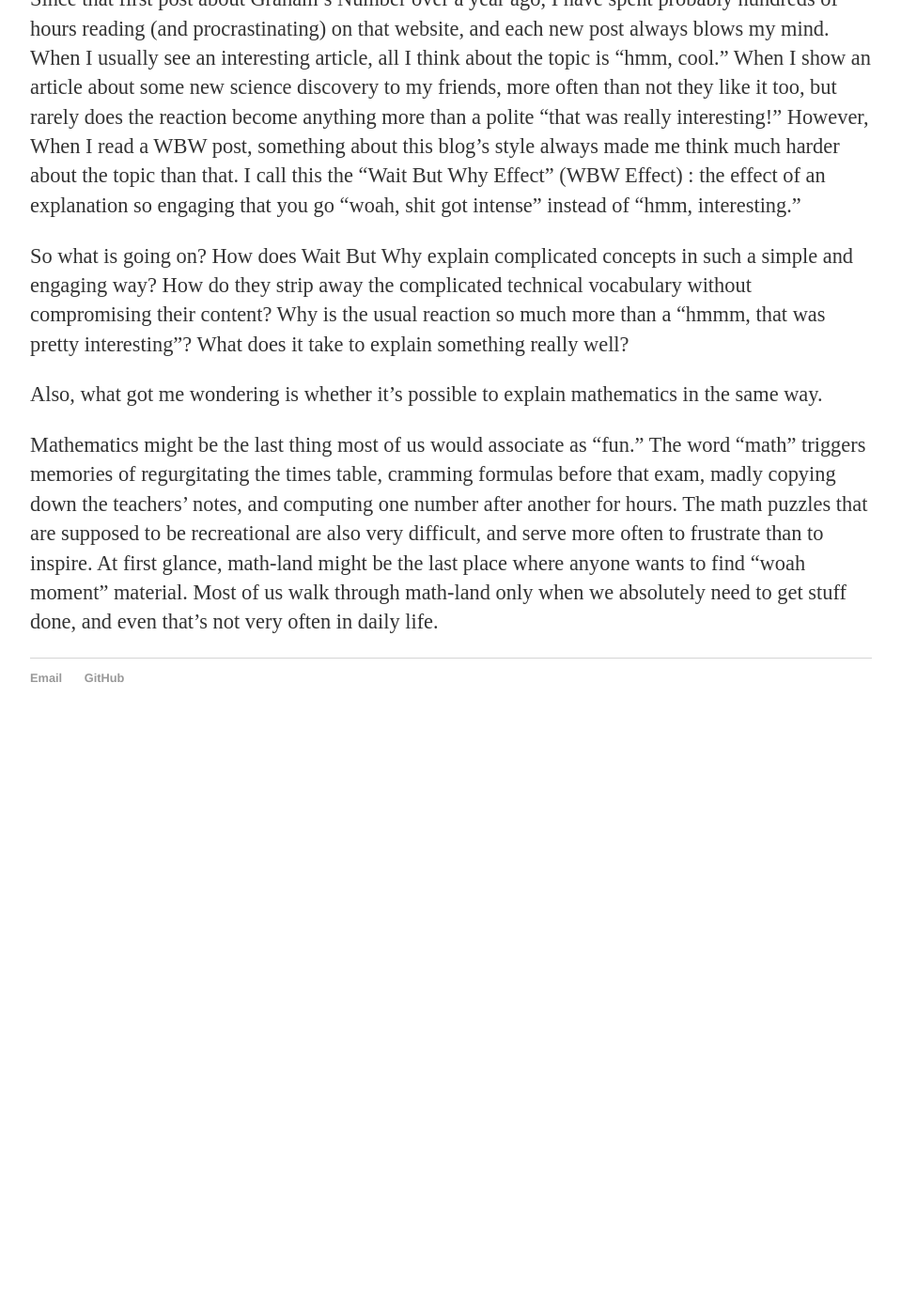
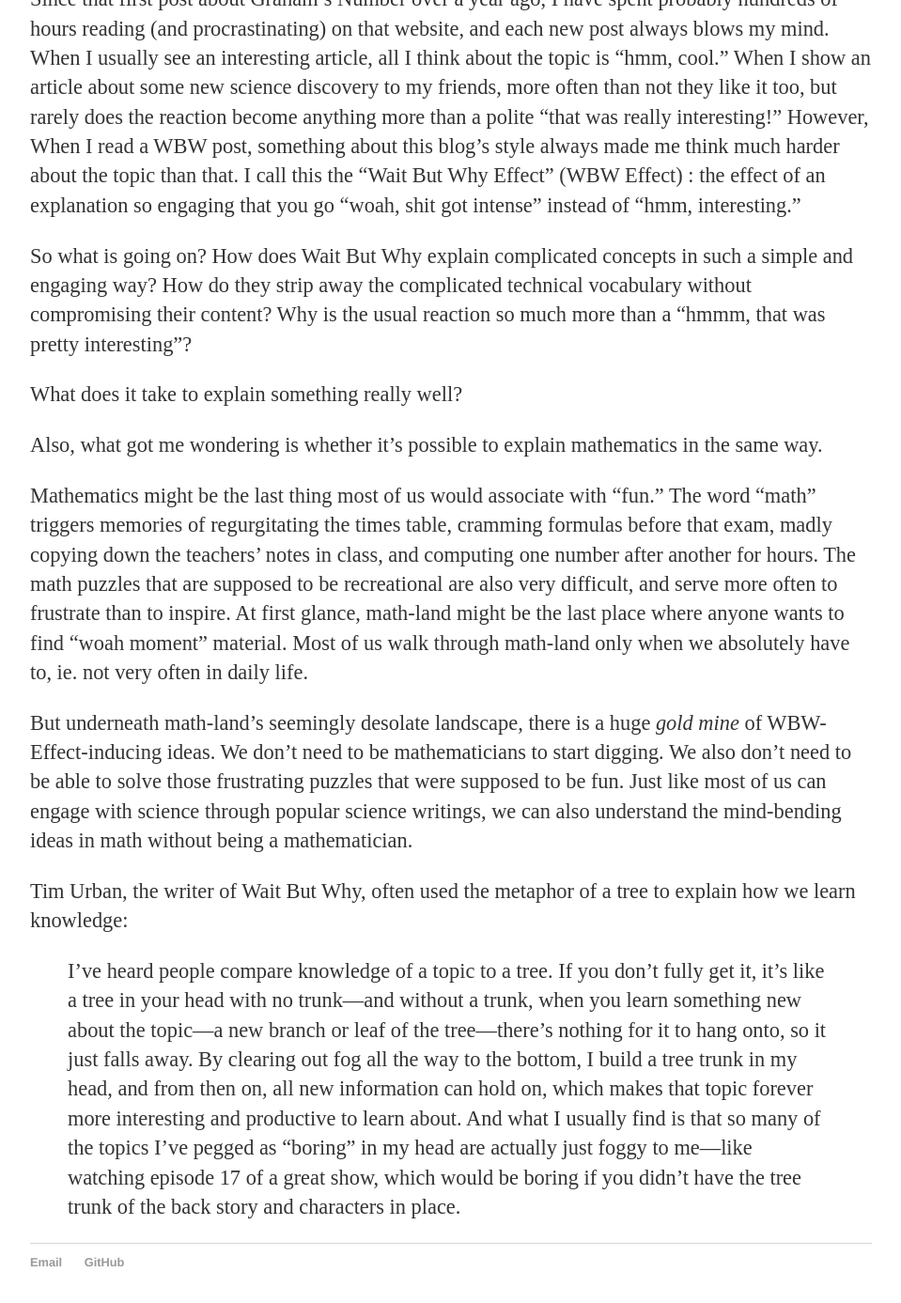
Before and after one commit to maxiulee/maxiulee.github.io, a Jekyll site: the page built from _posts/2016-05-04-what-is-mits-and-pi?.md, in a window 1280 px wide and 1400 px high, scrolled down 1110 px. Shown: the top 1387 px of the window at 94% size, without its empty margins (160-1119 px from the left). Built offline with Jekyll 4.4.1, drawn with Linux system fonts in a browser that asks for light colours; before the commit the page ends 1899 px from its top, so only the background shows below that.

Commit message:
Update 2016-05-04-what-is-mits-and-pi?.md

```diff
--- a/_posts/2016-05-04-what-is-mits-and-pi?.md
+++ b/_posts/2016-05-04-what-is-mits-and-pi?.md
@@ -14,8 +14,16 @@
 
 Since that first post about Graham's Number over a year ago, I have spent probably hundreds of hours reading (and procrastinating) on that website, and each new post always blows my mind. When I usually see an interesting article, all I think about the topic is "hmm, cool."  When I show an article about some new science discovery to my friends, more often than not they like it too, but rarely does the reaction become anything more than a polite "that was really interesting!" However, When I read a WBW post, something about this blog's style always made me think much harder about the topic than that. I call this the "Wait But Why Effect" (WBW Effect) : the effect of an explanation so engaging that you go "woah, shit got intense" instead of "hmm, interesting."
 
-So what is going on? How does Wait But Why explain complicated concepts in such a simple and engaging way? How do they strip away the complicated technical vocabulary without compromising their content? Why is the usual reaction so much more than a "hmmm, that was pretty interesting"? What does it take to explain something really well?
+So what is going on? How does Wait But Why explain complicated concepts in such a simple and engaging way? How do they strip away the complicated technical vocabulary without compromising their content? Why is the usual reaction so much more than a "hmmm, that was pretty interesting"?
+
+What does it take to explain something really well?
 
 Also, what got me wondering is whether it's possible to explain mathematics in the same way.
 
-Mathematics might be the last thing most of us would associate as "fun." The word "math" triggers memories of regurgitating the times table, cramming formulas before that exam, madly copying down the teachers' notes, and computing one number after another for hours. The math puzzles that are supposed to be recreational are also very difficult, and serve more often to frustrate than to inspire. At first glance, math-land might be the last place where anyone wants to find "woah moment" material. Most of us walk through math-land only when we absolutely need to get stuff done, and even that's not very often in daily life.
+Mathematics might be the last thing most of us would associate with "fun." The word "math" triggers memories of regurgitating the times table, cramming formulas before that exam, madly copying down the teachers' notes in class, and computing one number after another for hours. The math puzzles that are supposed to be recreational are also very difficult, and serve more often to frustrate than to inspire. At first glance, math-land might be the last place where anyone wants to find "woah moment" material. Most of us walk through math-land only when we absolutely have to, ie. not very often in daily life.
+
+But underneath math-land's seemingly desolate landscape, there is a huge *gold mine* of WBW-Effect-inducing ideas. We don't need to be mathematicians to start digging. We also don't need to be able to solve those frustrating puzzles that were supposed to be fun. Just like most of us can engage with science through popular science writings, we can also understand the mind-bending ideas in math without being a mathematician.
+
+Tim Urban, the writer of Wait But Why, often used the metaphor of a tree to explain how we learn knowledge:
+
+>I’ve heard people compare knowledge of a topic to a tree. If you don’t fully get it, it’s like a tree in your head with no trunk—and without a trunk, when you learn something new about the topic—a new branch or leaf of the tree—there’s nothing for it to hang onto, so it just falls away. By clearing out fog all the way to the bottom, I build a tree trunk in my head, and from then on, all new information can hold on, which makes that topic forever more interesting and productive to learn about. And what I usually find is that so many of the topics I’ve pegged as “boring” in my head are actually just foggy to me—like watching episode 17 of a great show, which would be boring if you didn’t have the tree trunk of the back story and characters in place.
```
